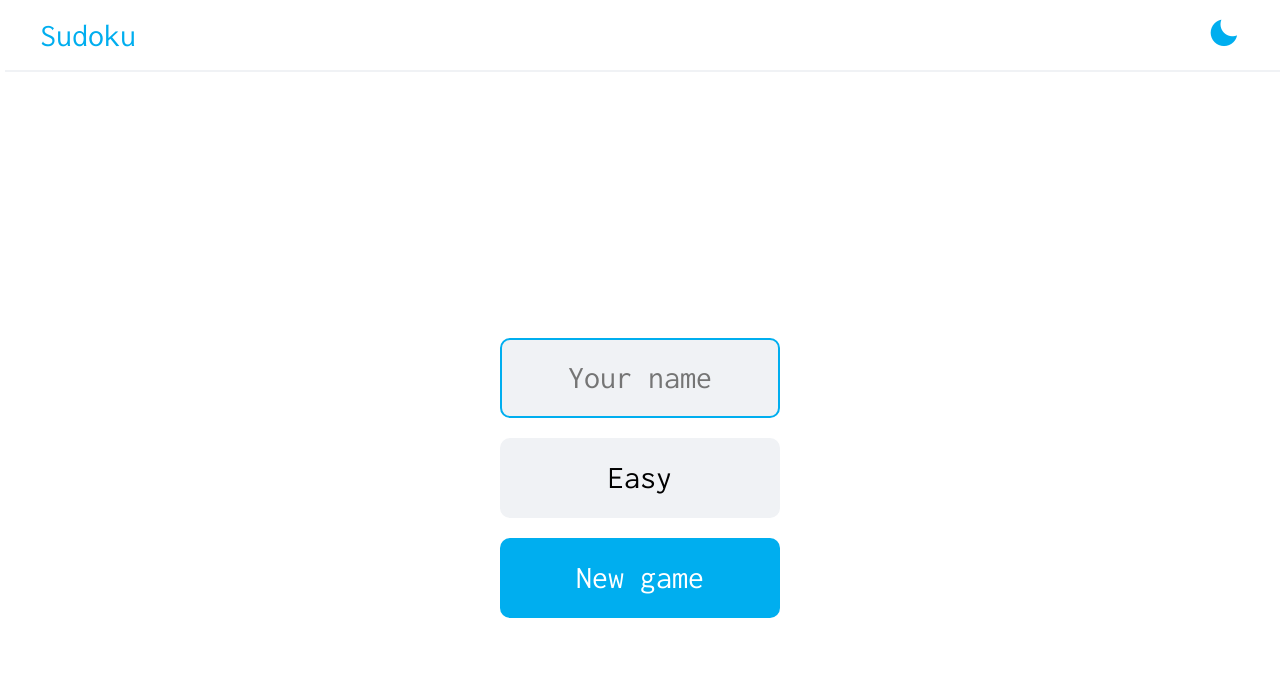
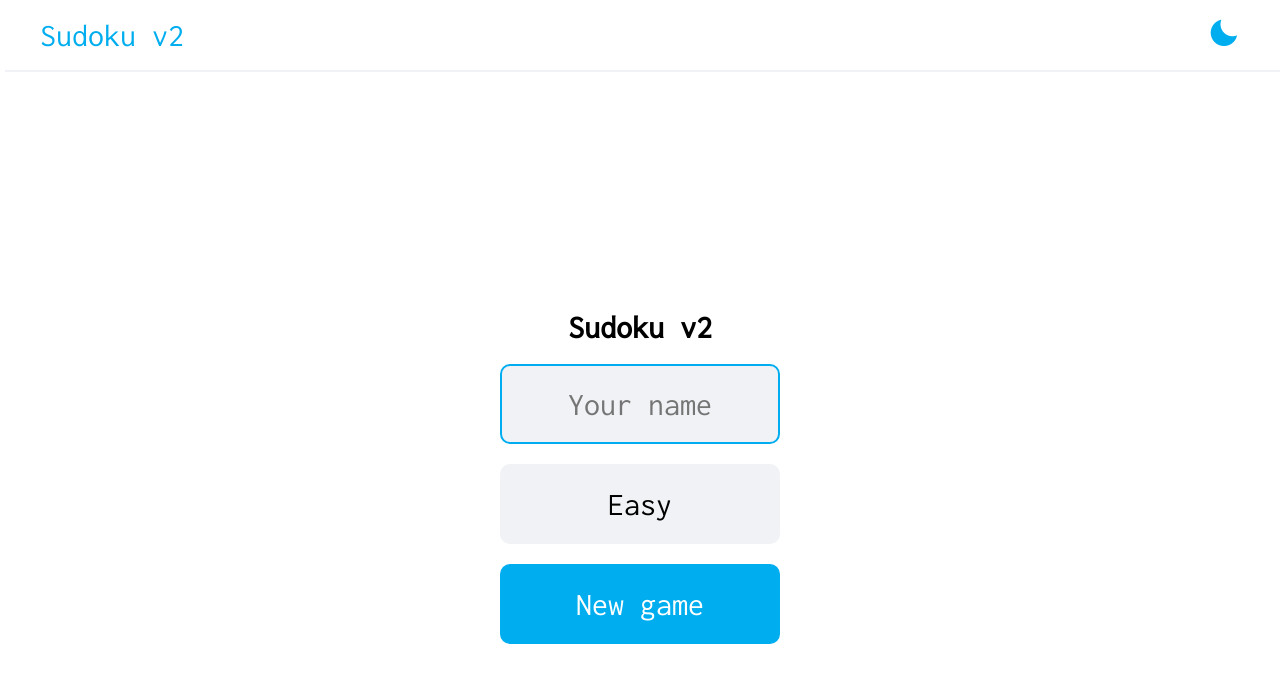
Before and after one commit to DerivedWharf15/Sudoku-Desktop, a plain HTML site: page index.html in a window 1280 px wide. Drawn offline with nearby package versions, Linux system fonts and the light colour scheme.

Commit message:
Update index.html

```diff
--- a/index.html
+++ b/index.html
@@ -26,7 +26,7 @@
     <nav>
         <div class="nav-container">
             <a href="#" class="nav-logo">
-                Sudoku
+                Sudoku v2
             </a>
             <div class="dark-mode-toggle" id="dark-mode-toggle">
                 <i class="bx bxs-sun"></i>
@@ -41,6 +41,7 @@
         <div class="screen">
             <!-- start screen -->
             <div class="start-screen active" id="start-screen">
+               	<h1 class="heading">Sudoku v2</h1>
                 <input type="text" placeholder="Your name" maxlength="11" class="input-name" id="input-name">
                 <div class="btn" id="btn-level">
                     Easy
```
